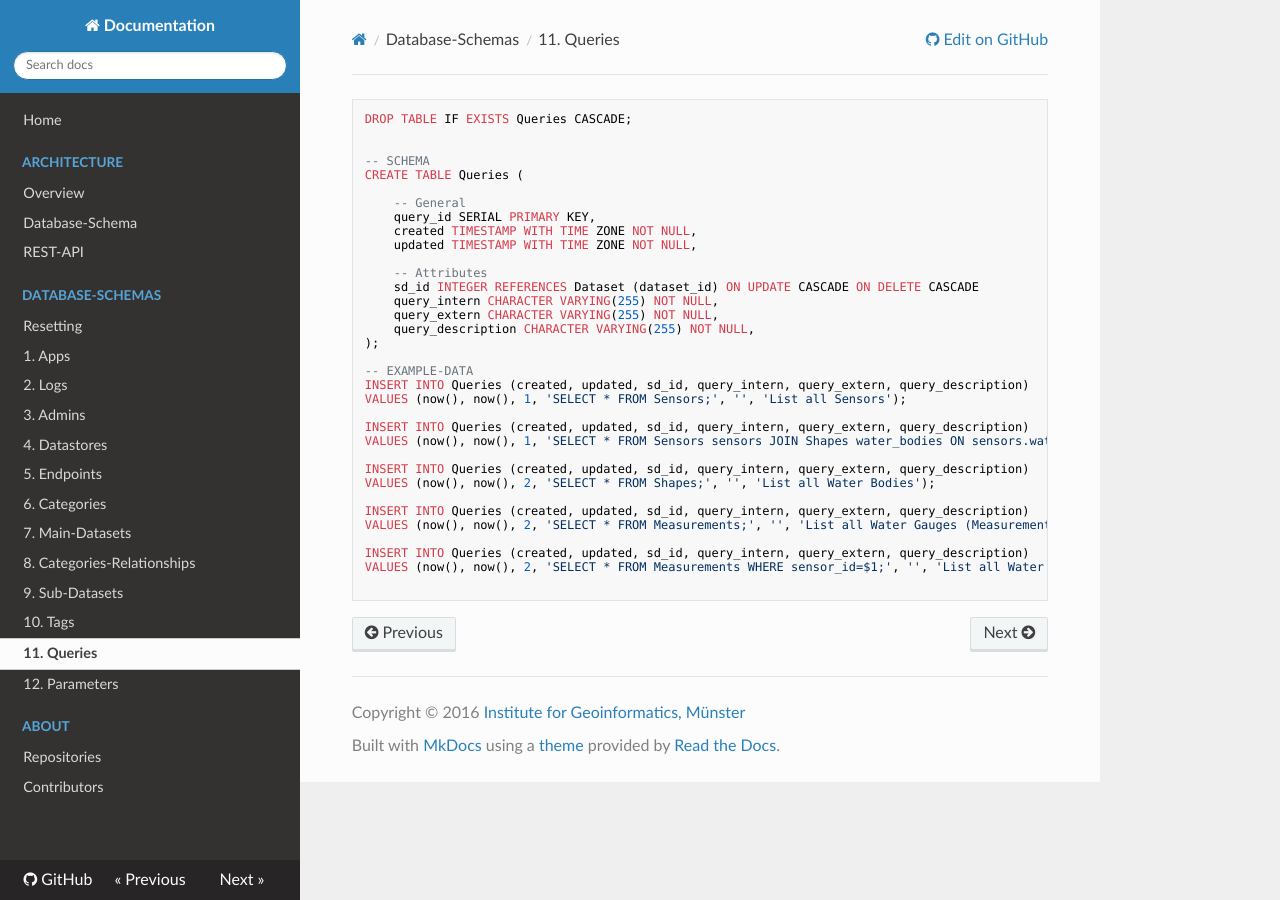
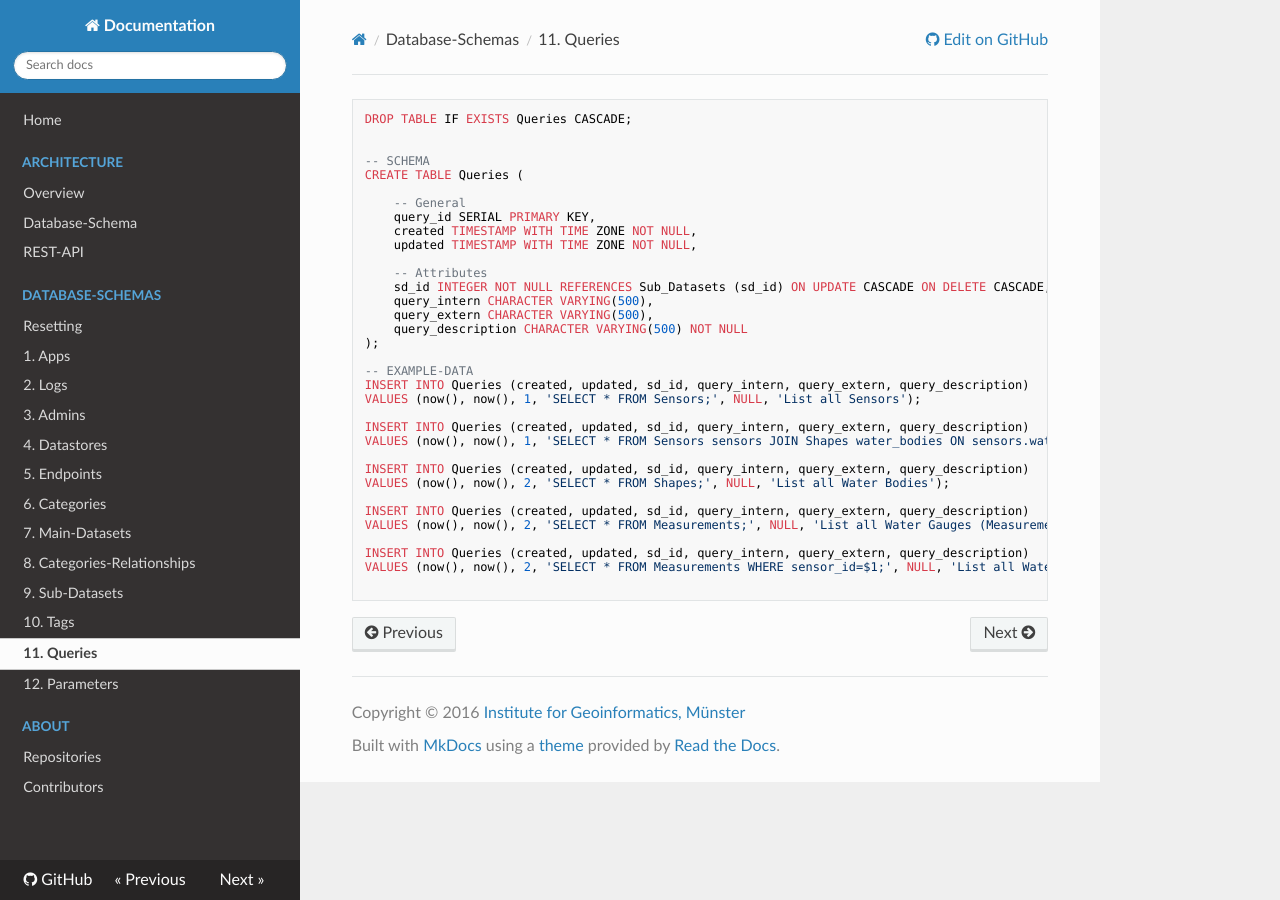
Before and after one commit to geo-c/OCT-Core-Docs, an MkDocs documentation site: the page built from docs/schemas/11_queries.md, in a window 1280 px wide. Built offline with MkDocs 1.6.1, drawn with Linux system fonts in a browser that asks for light colours; nearby versions of some CDN libraries; old or Windows-style settings are respelled for this version of MkDocs.

Commit message:
Typo-fixes

````diff
--- a/docs/schemas/11_queries.md
+++ b/docs/schemas/11_queries.md
@@ -11,26 +11,26 @@
     updated TIMESTAMP WITH TIME ZONE NOT NULL,
 
     -- Attributes
-    sd_id INTEGER REFERENCES Dataset (dataset_id) ON UPDATE CASCADE ON DELETE CASCADE
-    query_intern CHARACTER VARYING(255) NOT NULL,
-    query_extern CHARACTER VARYING(255) NOT NULL,
-    query_description CHARACTER VARYING(255) NOT NULL,
+    sd_id INTEGER NOT NULL REFERENCES Sub_Datasets (sd_id) ON UPDATE CASCADE ON DELETE CASCADE,
+    query_intern CHARACTER VARYING(500),
+    query_extern CHARACTER VARYING(500),
+    query_description CHARACTER VARYING(500) NOT NULL
 );
 
 -- EXAMPLE-DATA
 INSERT INTO Queries (created, updated, sd_id, query_intern, query_extern, query_description)
-VALUES (now(), now(), 1, 'SELECT * FROM Sensors;', '', 'List all Sensors');
+VALUES (now(), now(), 1, 'SELECT * FROM Sensors;', NULL, 'List all Sensors');
 
 INSERT INTO Queries (created, updated, sd_id, query_intern, query_extern, query_description)
-VALUES (now(), now(), 1, 'SELECT * FROM Sensors sensors JOIN Shapes water_bodies ON sensors.water_body_id=water_bodies.water_body_id;', '', 'List all Sensors with their related Water Body');
+VALUES (now(), now(), 1, 'SELECT * FROM Sensors sensors JOIN Shapes water_bodies ON sensors.water_body_id=water_bodies.water_body_id;', NULL, 'List all Sensors with their related Water Body');
 
 INSERT INTO Queries (created, updated, sd_id, query_intern, query_extern, query_description)
-VALUES (now(), now(), 2, 'SELECT * FROM Shapes;', '', 'List all Water Bodies');
+VALUES (now(), now(), 2, 'SELECT * FROM Shapes;', NULL, 'List all Water Bodies');
 
 INSERT INTO Queries (created, updated, sd_id, query_intern, query_extern, query_description)
-VALUES (now(), now(), 2, 'SELECT * FROM Measurements;', '', 'List all Water Gauges (Measurements)');
+VALUES (now(), now(), 2, 'SELECT * FROM Measurements;', NULL, 'List all Water Gauges (Measurements)');
 
 INSERT INTO Queries (created, updated, sd_id, query_intern, query_extern, query_description)
-VALUES (now(), now(), 2, 'SELECT * FROM Measurements WHERE sensor_id=$1;', '', 'List all Water Gauges (Measurements) of a Sensor by its sensor_id');
+VALUES (now(), now(), 2, 'SELECT * FROM Measurements WHERE sensor_id=$1;', NULL, 'List all Water Gauges (Measurements) of a Sensor by its sensor_id');
 
 ```
````
